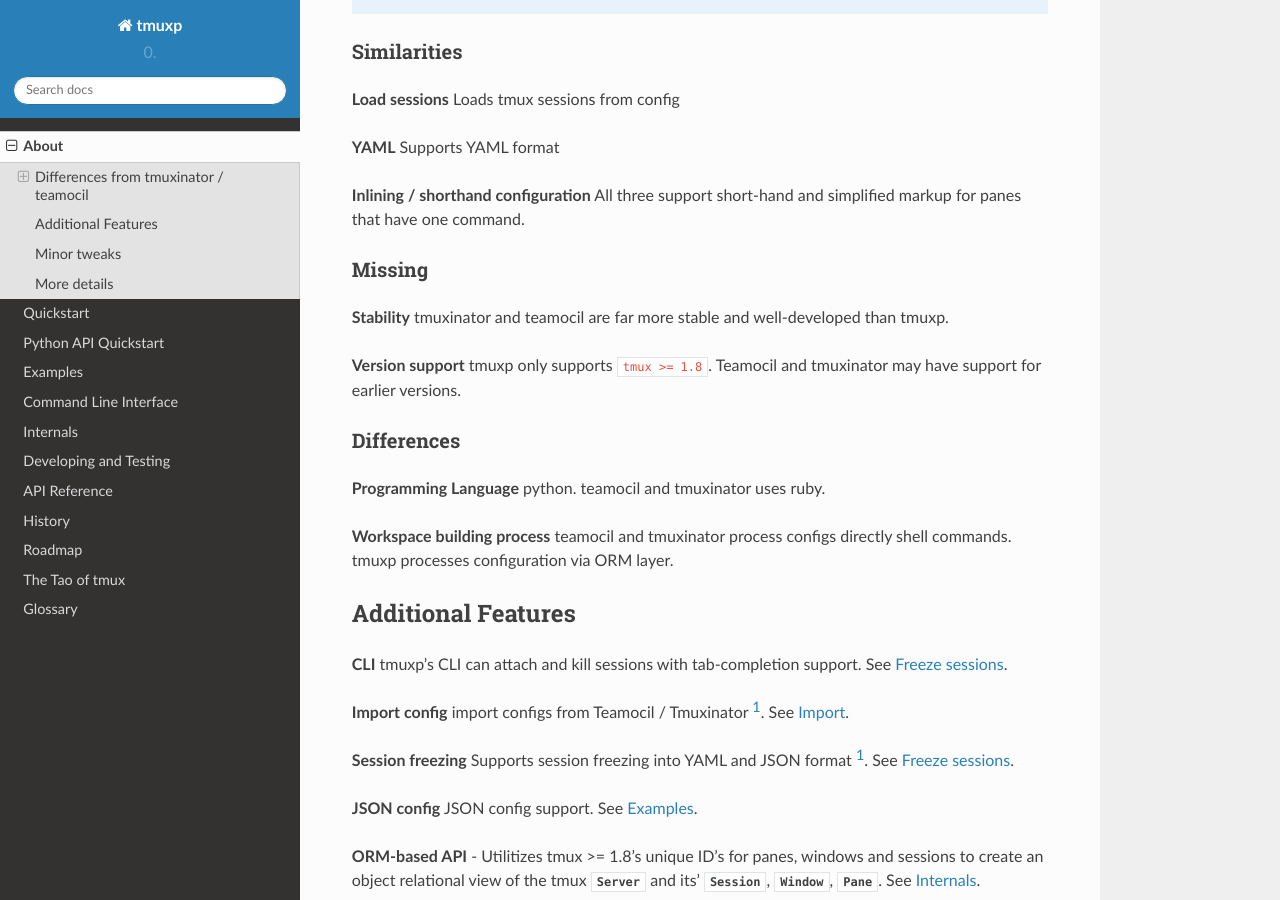
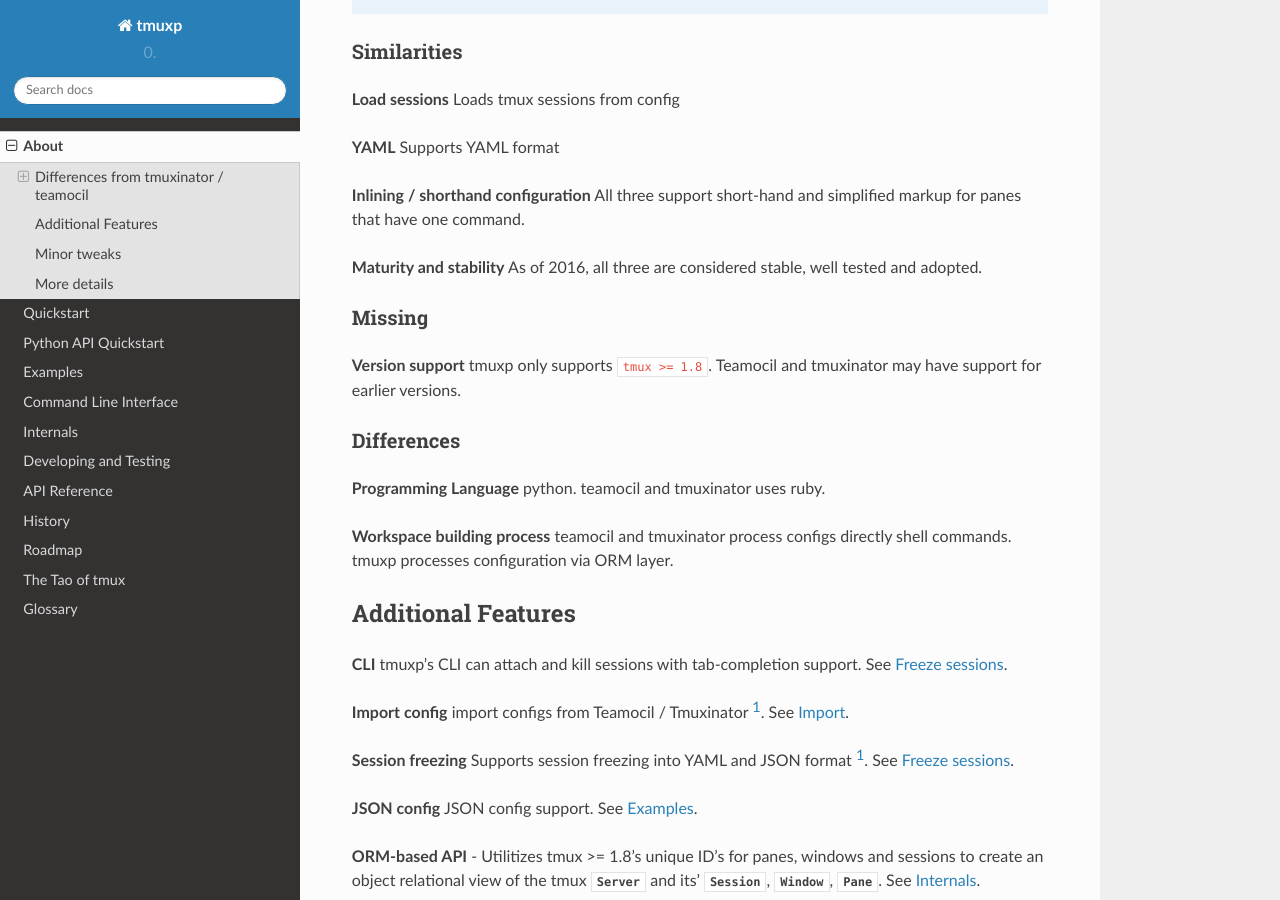
Before and after one commit to tmux-python/tmuxp, a Sphinx documentation site: the page built from doc/about.rst, in a window 1280 px wide and 900 px high, scrolled down 568 px. Built offline with Sphinx 7.4.7 and the Read the Docs theme 2.0.0, drawn with Linux system fonts in a browser that asks for light colours.

Commit message:
Update note that tmuxp is stable at this point
See also: #131

```diff
--- a/doc/about.rst
+++ b/doc/about.rst
@@ -38,11 +38,11 @@
 **Inlining / shorthand configuration** All three support short-hand and
 simplified markup for panes that have one command.
 
+**Maturity and stability** As of 2016, all three are considered stable,
+well tested and adopted.
+
 Missing
 ~~~~~~~
-
-**Stability** tmuxinator and teamocil are far more stable and
-well-developed than tmuxp.
 
 **Version support** tmuxp only supports ``tmux >= 1.8``. Teamocil and
 tmuxinator may have support for earlier versions.
```
